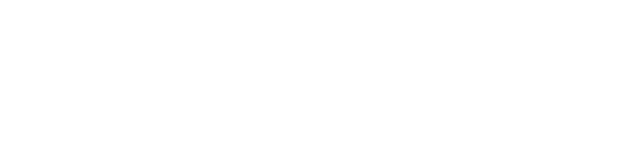
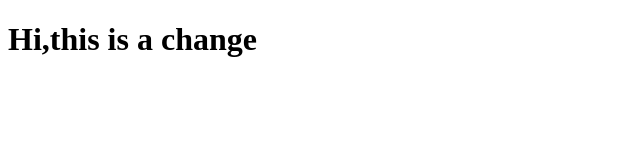
Before and after one commit to abdunnur156/Javascript-codes, a plain HTML site: page index.html in a window 1280 px wide. Shown: the whole page, without its empty margins (0-640 px from the left). Drawn offline with Linux system fonts and the light colour scheme.

Commit message:
heyghgfjffgnfghnghf
hey gfhgjgj

```diff
--- a/index.html
+++ b/index.html
@@ -6,5 +6,7 @@
     <meta name="viewport" content="width=device-width, initial-scale=1.0" />
     <title>Document</title>
   </head>
-  <body></body>
+  <body>
+    <h1>Hi,this is a change</h1>
+  </body>
 </html>
```
